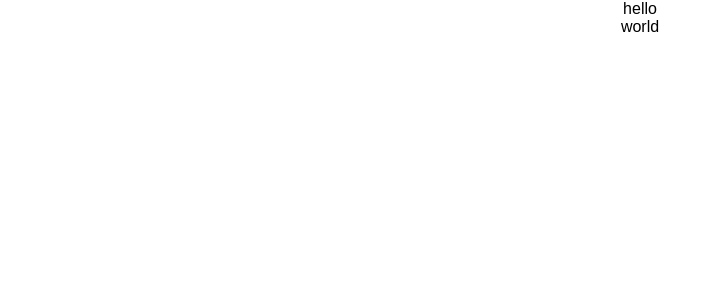
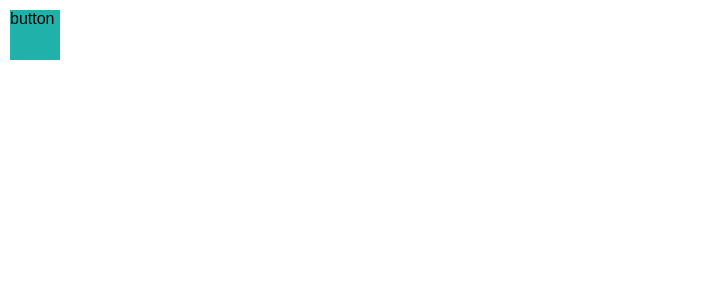
Before and after one commit to Artoy99/reworked_hmi, a React (Create React App) app: page /gcs in a window 1280 px wide. Shown: the top 300 px of the page, without its empty margins (0-712 px from the left). Built offline with nearby package versions, Linux system fonts and the light colour scheme; the HTML template or start-up script is replaced by a standard one.

Commit message:
cap logo on home + sidebar on gcs

```diff
--- a/src/pages/gcs/Gcs.css
+++ b/src/pages/gcs/Gcs.css
@@ -1,6 +1,21 @@
 .gcs-container{
     display: flex;
-    flex-direction: column;
-    justify-content: center;
-    align-items: center;
+    flex-direction: row;
+    /* justify-content: center; */
+    /* align-items: center; */
+
+    height: 100%;
 }
+
+.gcs-open-sidebar{
+    display: flex;
+
+    height: 50px;
+    width: 50px;
+
+    position: absolute;
+    top: 10px;
+    left: 10px;
+
+    background-color: lightseagreen;
+}
--- a/src/pages/gcs/Gcs.jsx
+++ b/src/pages/gcs/Gcs.jsx
@@ -1,16 +1,27 @@
 import React from 'react';
+import Sidebar from './sidebar/Sidebar';
 
 import './Gcs.css';
 
 function Gcs() {
+  const [isActive, setActive] = React.useState(false);
+
+  const toggleSidebar = () => {
+    setActive(!isActive);
+  }
+
   return (
     <>
         <div className="gcs-container">
-            <div>hello</div>
-            <div>world</div>
+            <Sidebar isActive = {isActive} />
+            <div className="gcs-open-sidebar" onClick={toggleSidebar}>
+              button
+            </div>
+            <div className="">
+
+            </div>
         </div>
     </>
-
   );
 }
 
--- a/src/pages/gcs/sidebar/Sidebar.css
+++ b/src/pages/gcs/sidebar/Sidebar.css
@@ -0,0 +1,20 @@
+.sidebar-container{
+    display: flex;
+    flex-direction: column;
+    justify-content: center;
+
+    height: 100%;
+    width: 20%;
+
+    position: absolute;
+    left: -100%;
+
+    background-color: lightcoral;
+
+    transition: all 0.5s ease;
+}
+
+.sidebar-container.active{
+    left: 0%;
+    transition: all 0.5s ease;
+}
--- a/src/pages/gcs/sidebar/Sidebar.jsx
+++ b/src/pages/gcs/sidebar/Sidebar.jsx
@@ -0,0 +1,20 @@
+import React from 'react';
+
+import './Sidebar.css';
+
+function Sidebar({isActive}) {
+
+
+  return (
+    <>
+    {console.log(isActive)}
+      <div className={isActive ? "sidebar-container active" : "sidebar-container"}>
+        <div className="sidebar-button">
+          button
+        </div>
+      </div>
+    </>
+  );
+}
+
+export default Sidebar;
--- a/src/pages/home/Home.css
+++ b/src/pages/home/Home.css
@@ -31,3 +31,8 @@
 .home-button:hover{
     background-color: RoyalBlue;
 }
+
+.home-logo{
+    display: flex;
+    width: 80%;
+}
--- a/src/pages/home/Home.jsx
+++ b/src/pages/home/Home.jsx
@@ -1,5 +1,6 @@
 import React from 'react';
 import { Link } from 'react-router-dom';
+import Logo from "../../assets/logo_capgemini.png";
 
 import './Home.css';
 
@@ -7,6 +8,7 @@ function Home() {
   return (
     <>
         <div className="home-container">
+          <img src={Logo} id="logo" alt="logo" className="home-logo"/>
             <Link to="/gcs" className="home-button">
               GCS
             </Link>
```
Also changed, not shown: src/assets/logo_capgemini.png (added).
